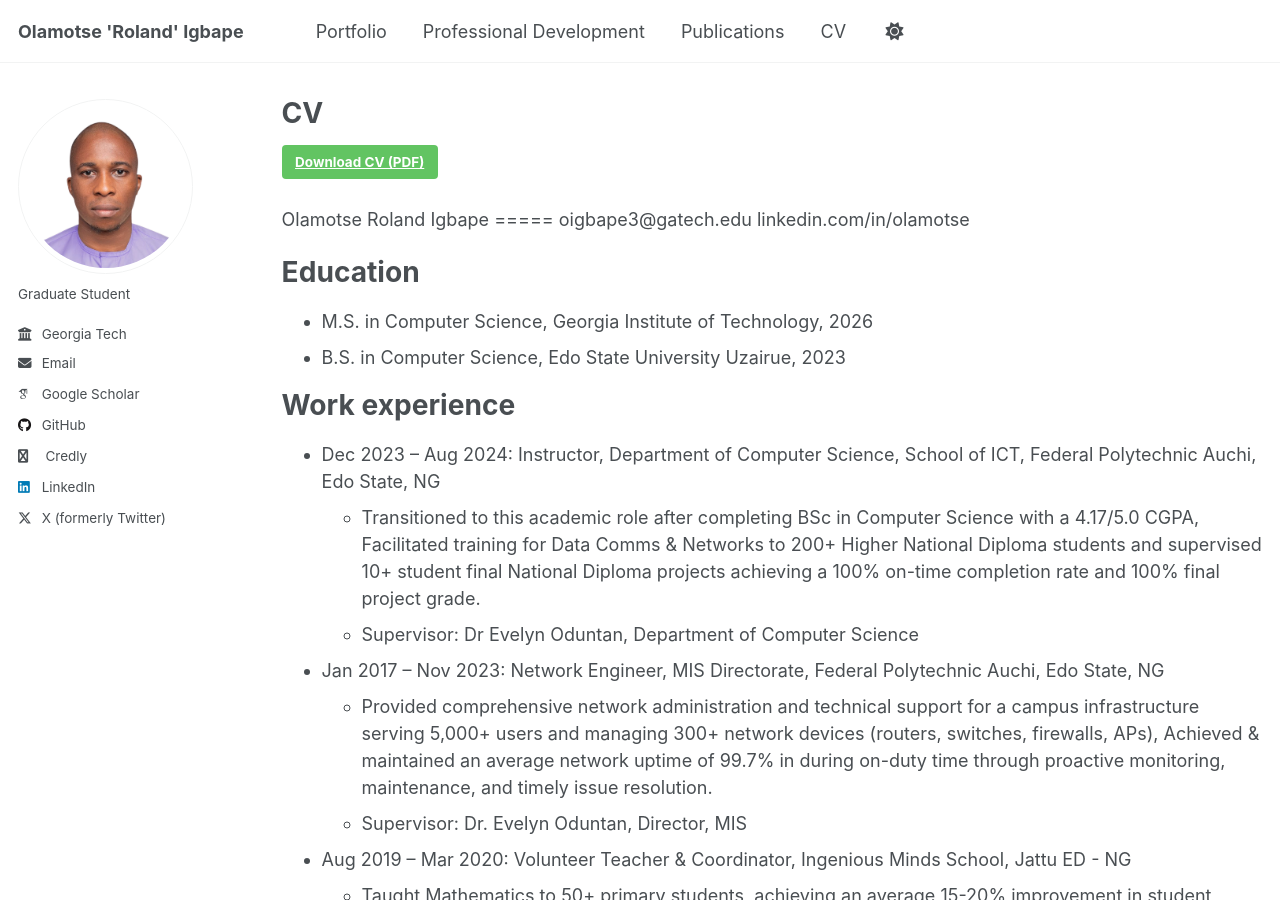
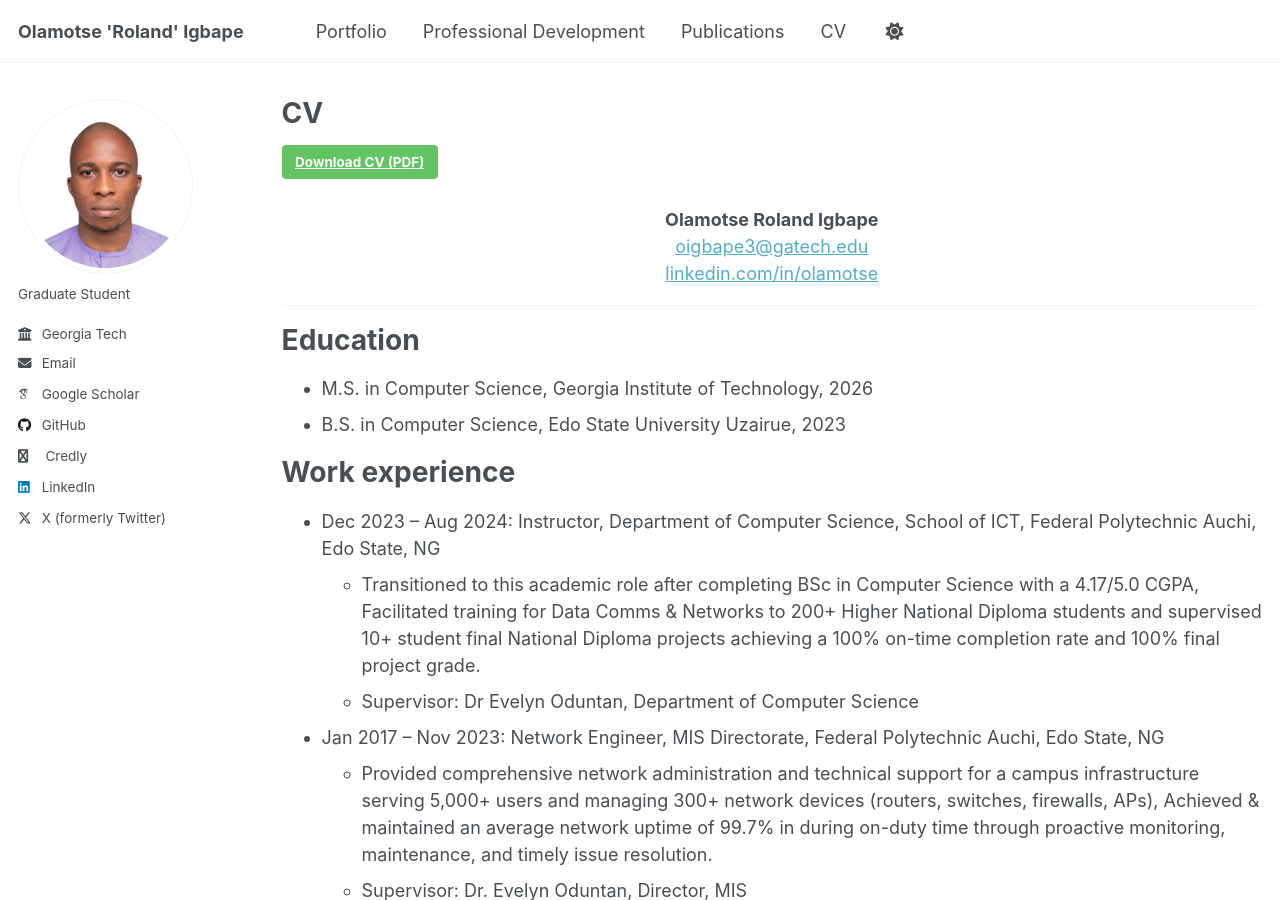
Before and after one commit to oigbape/oigbape.github.io, a Jekyll site: the page built from _pages/cv.md, in a window 1280 px wide and 900 px high. Built offline with Jekyll 4.4.1, drawn with Linux system fonts in a browser that asks for light colours; some web fonts are replaced.

Commit message:
Update cv.md

```diff
--- a/_pages/cv.md
+++ b/_pages/cv.md
@@ -10,10 +10,13 @@ redirect_from:
 {% include base_path %}
 [**Download CV (PDF)**](/files/Igbape.pdf){: .btn .btn--success}{:target="_blank"}
 
- Olamotse Roland Igbape
- =====
-oigbape3@gatech.edu
-linkedin.com/in/olamotse
+<div class="text-center">
+  <strong>Olamotse Roland Igbape</strong><br>
+  <a href="mailto:oigbape3@gatech.edu">oigbape3@gatech.edu</a><br>
+  <a href="https://linkedin.com/in/olamotse" target="_blank" rel="noopener noreferrer">linkedin.com/in/olamotse</a>
+</div>
+
+---
 
 Education
 ======
```
